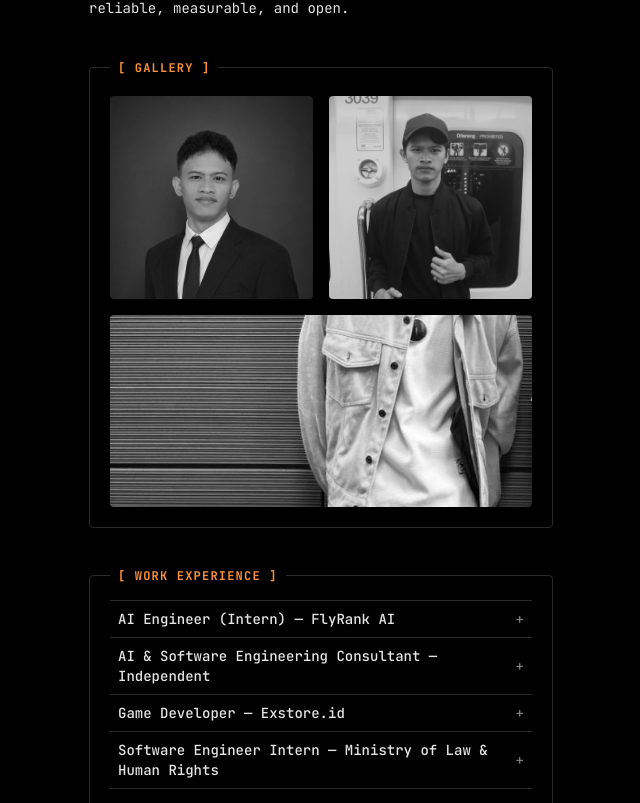
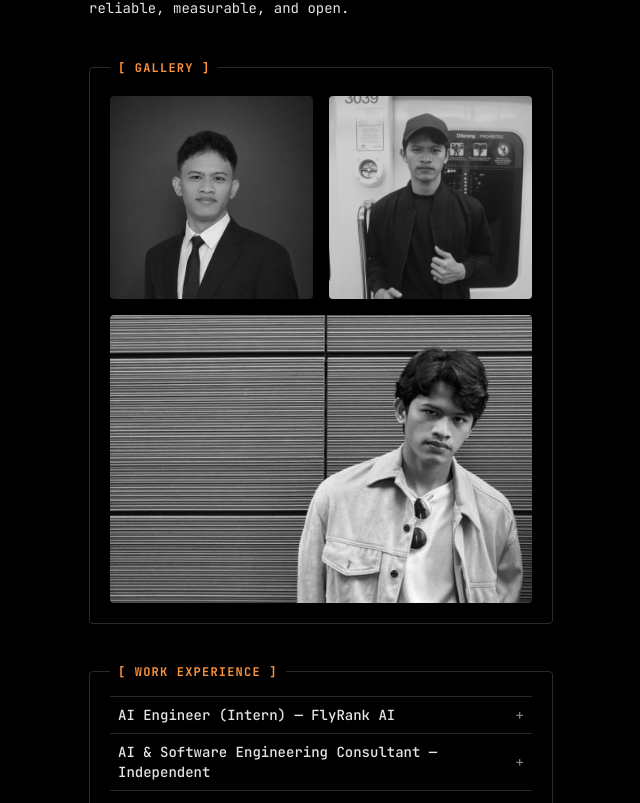
Before and after one commit to kim40404/PORTO-UPDATE, a Next.js app: page /about in a window 1280 px wide. Shown: the part 484-1287 px from the top of the page, without its empty margins (319-959 px from the left). Built offline with nearby package versions, Linux system fonts and the light colour scheme.

Commit message:
fix(ui): adjust gallery image crop to object-top

```diff
--- a/src/app/about/page.tsx
+++ b/src/app/about/page.tsx
@@ -80,7 +80,7 @@ export default function AboutPage() {
               alt="Kimsang Silalahi - LLM Specialist"
               width={600}
               height={300}
-              className="rounded-sm object-cover h-48 grayscale hover:grayscale-0 transition-all duration-300 col-span-2 w-full"
+              className="rounded-sm object-cover object-top h-72 grayscale hover:grayscale-0 transition-all duration-300 col-span-2 w-full"
             />
           </div>
         </fieldset>
```
